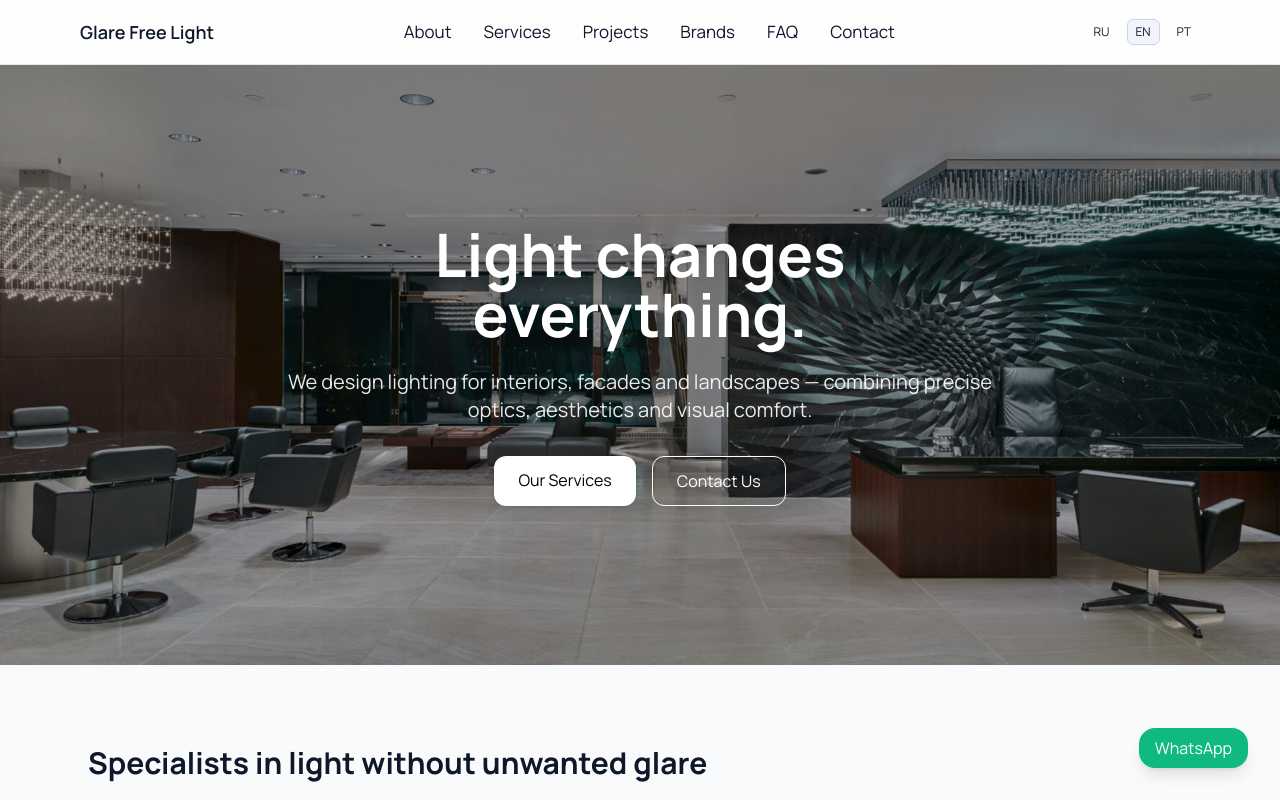
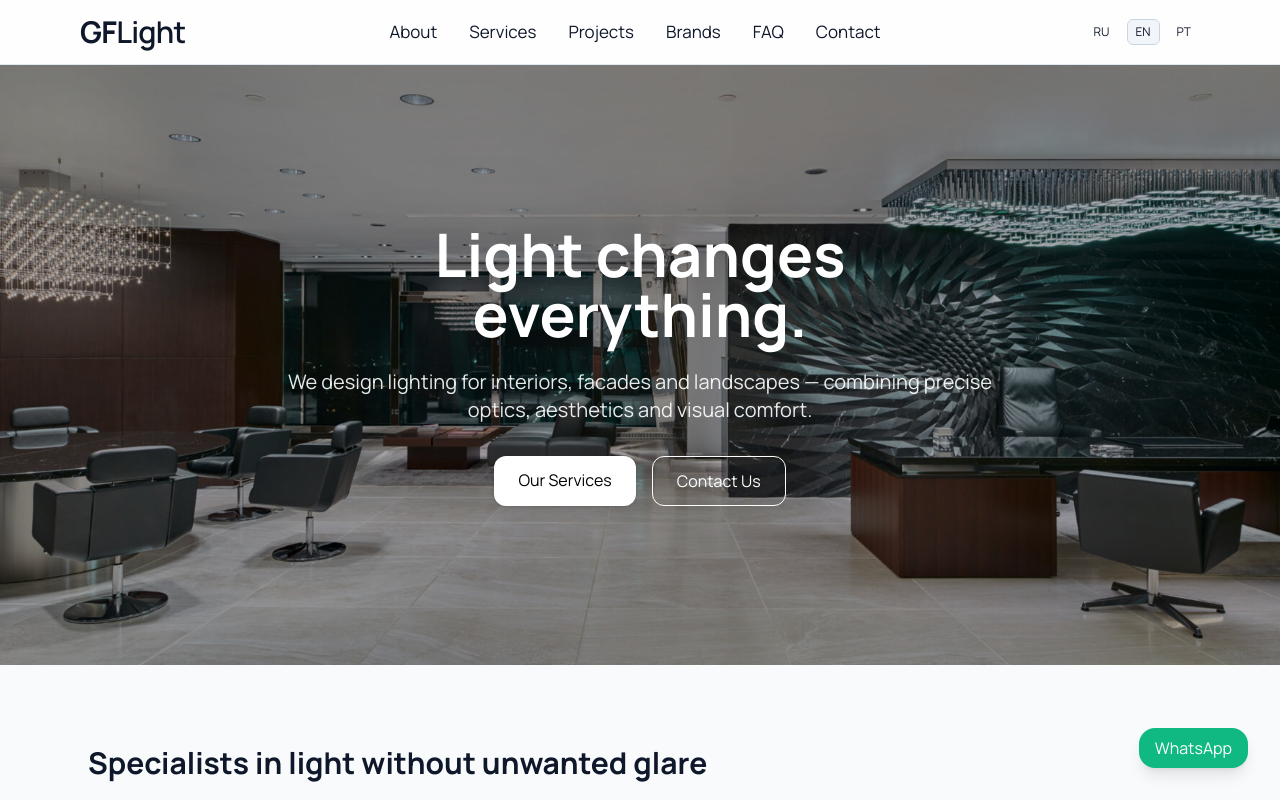
Before and after one commit to ilyaivanov239-rgb/GFLight, a Next.js app: page /en in a window 1280 px wide. Shown: the top 800 px of the page. Built offline with nearby package versions, Linux system fonts and the light colour scheme.

Commit message:
Update layout.tsx

```diff
--- a/app/[lang]/layout.tsx
+++ b/app/[lang]/layout.tsx
@@ -58,9 +58,12 @@ export default function RootLayout({
         {/* Header */}
         <header className="sticky top-0 z-40 bg-white/80 backdrop-blur border-b border-slate-200">
           <div className="mx-auto max-w-6xl px-4 h-16 flex items-center justify-between gap-4">
-            <Link href={`/${params.lang}`} className="font-semibold text-lg">
-              Glare Free Light
-            </Link>
+            <Link href={`/${params.lang}`} className="select-none" aria-label="GFLight — home">
+  <span className="block text-2xl md:text-3xl leading-none tracking-tight">
+    <span className="font-extrabold">GF</span><span className="font-semibold">Light</span>
+  </span>
+</Link>
+
 
             <nav className="hidden md:flex items-center gap-8 text-[17px]">
               <a href="#about" className="hover:opacity-80 transition">{l.about}</a>
```
